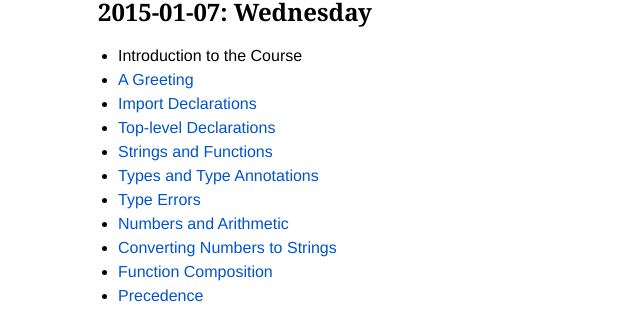
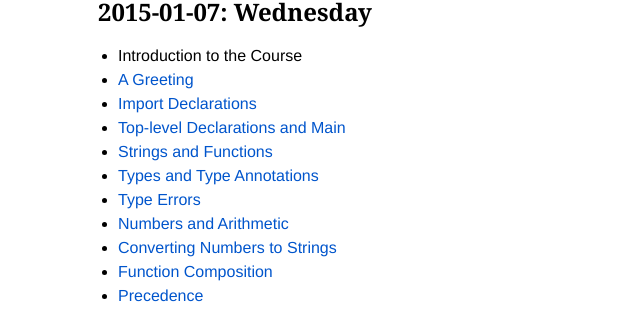
Before and after one commit to ca-elm/syllabus, a Jekyll site: the page built from index.md, in a window 1280 px wide. Shown: the part 377-688 px from the top of the page, without its empty margins (242-882 px from the left). Built offline with Jekyll 4.4.1, drawn with Linux system fonts in a browser that asks for light colours.

Commit message:
Fix heading

```diff
--- a/index.md
+++ b/index.md
@@ -12,7 +12,7 @@ Homework is due the next class period unless otherwise noted.
 - Introduction to the Course
 - [A Greeting](https://ca-elm.github.io/book/#elm-basics-a-greeting)
 - [Import Declarations](https://ca-elm.github.io/book/#elm-basics-import-declarations)
-- [Top-level Declarations](https://ca-elm.github.io/book/#elm-basics-top-level-declarations)
+- [Top-level Declarations and Main](https://ca-elm.github.io/book/#elm-basics-top-level-declarations-and-main)
 - [Strings and Functions](https://ca-elm.github.io/book/#elm-basics-strings-and-functions)
 - [Types and Type Annotations](https://ca-elm.github.io/book/#elm-basics-types-and-type-annotations)
 - [Type Errors](https://ca-elm.github.io/book/#elm-basics-type-errors)
```
